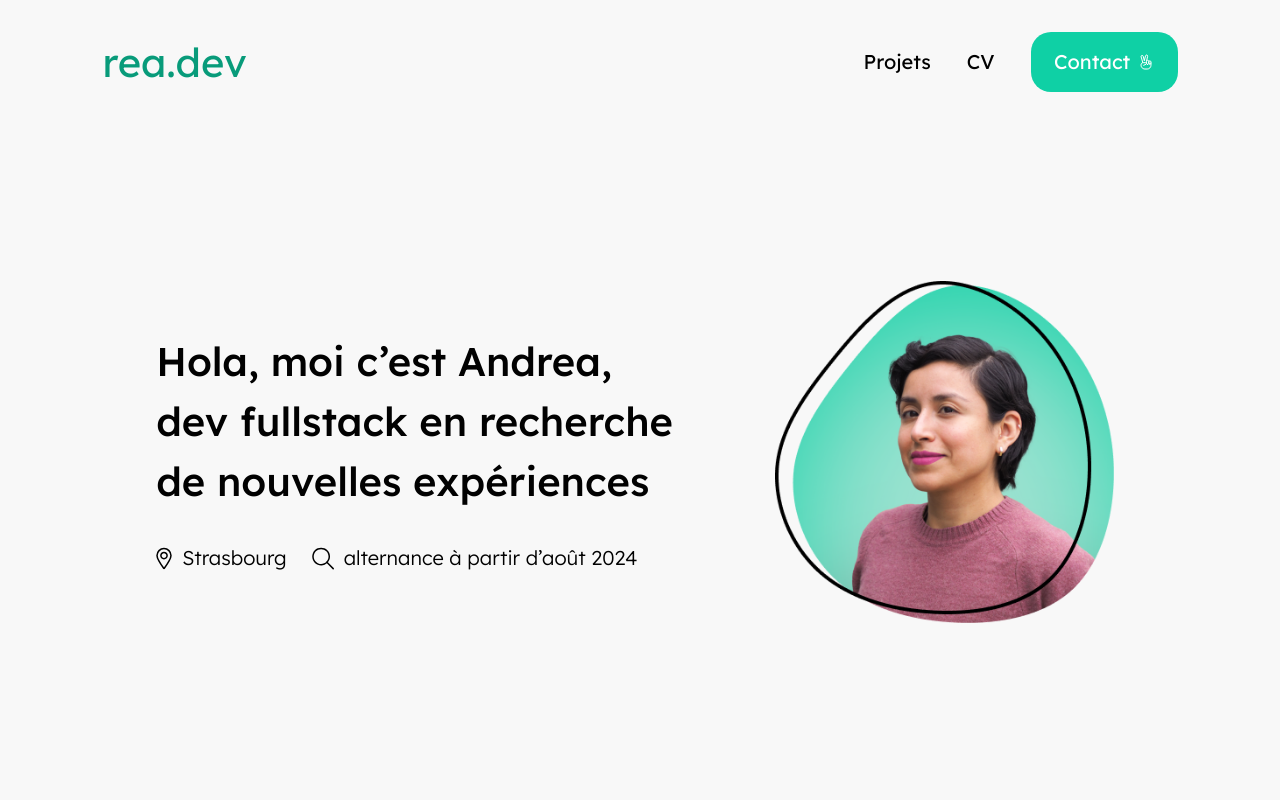
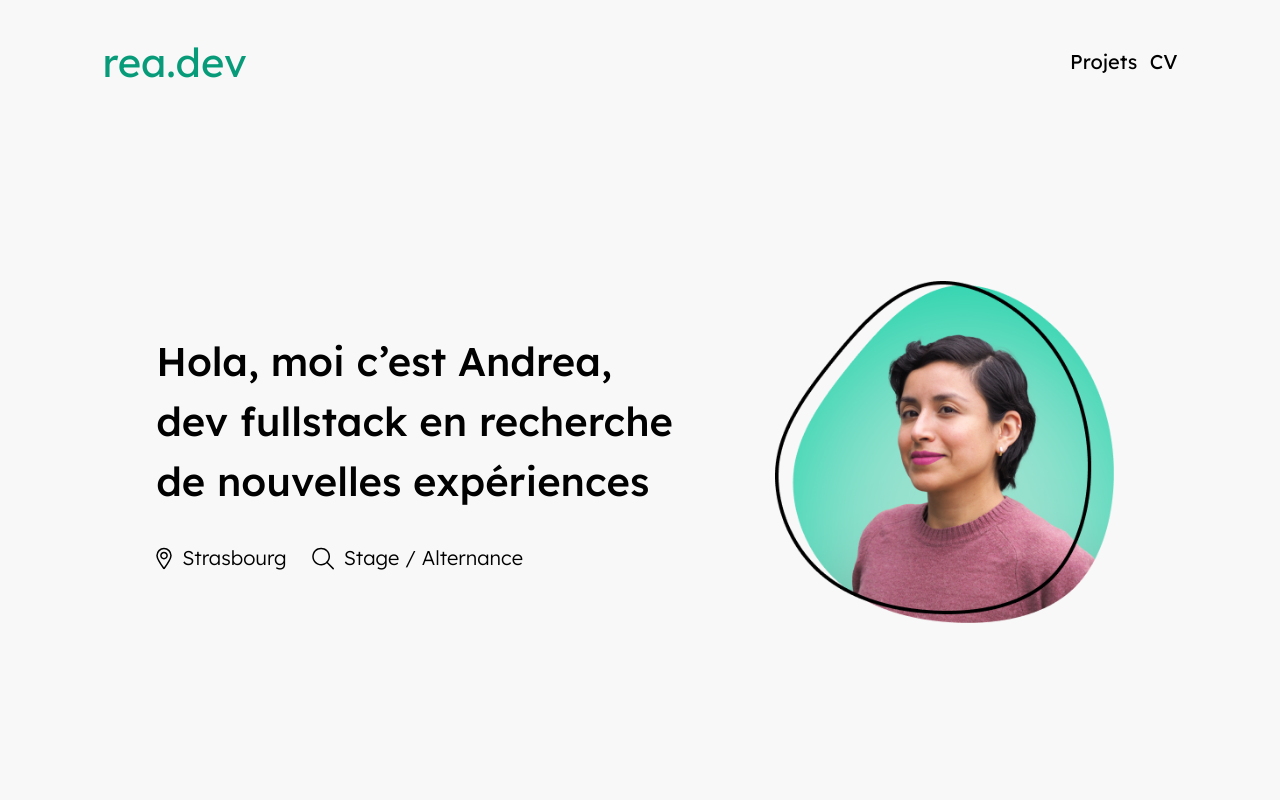
Before and after one commit to Andreasolisgarcia/Rea, a React (Vite) app: page / in a window 1280 px wide. Shown: the top 800 px of the page. Built offline with nearby package versions, Linux system fonts and the light colour scheme.

Commit message:
Add project section link and CV download functionality

```diff
--- a/src/assets/Styles/_nav.scss
+++ b/src/assets/Styles/_nav.scss
@@ -7,7 +7,7 @@ nav {
     font-size: 40px;
   }
   ul {
-    width: 50%;
+    width: 10%;
     max-width: 314px;
     display: flex;
     justify-content: space-between;
@@ -15,6 +15,10 @@ nav {
     li {
       font-size: 20px;
       @include flexCenter;
+
+      :hover {
+        color: #089b7a ;
+      }
     }
 
     .btn-contact {
--- a/src/assets/Styles/_settings.scss
+++ b/src/assets/Styles/_settings.scss
@@ -25,6 +25,7 @@ main {
 
 a {
   text-decoration: none;
+  color: black;
 }
 
 li {
--- a/src/components/Hero.jsx
+++ b/src/components/Hero.jsx
@@ -13,7 +13,7 @@ const Hero = () => {
         </div>
         <ul className="lead">
             <li className="location"><img src={locationIcon} alt="Icone de localisation" />Strasbourg</li>
-            <li className="date"><img src={searchIcon}  alt="Icone de recherche" />alternance à partir d’août 2024</li>
+            <li className="date"><img src={searchIcon}  alt="Icone de recherche" /> Stage / Alternance </li>
         </ul>
       </div>
       <div className="portrait-container">
--- a/src/components/Nav.jsx
+++ b/src/components/Nav.jsx
@@ -5,9 +5,13 @@ const Nav = () => {
         <nav>
             <div className="logo">rea.dev</div>
             <ul className="menu">
-                <li>Projets</li>
-                <li>CV</li>
-                <li className='btn-contact'>Contact <img src={PeaceSign} alt="signe de paix" /></li>
+                <li><a href='#projects'>Projets</a></li>
+                <li><a href='/CV_DEVWEB_SOLIS_Andrea.pgf' download='/CV_DEVWEB_SOLIS_Andrea.pdf'>CV</a></li>
+                {/* <a href="mailto:andrea.solisg@gmail.com" class="btn-contact">
+                <li>
+                Contact <img src={PeaceSign} alt="signe de paix" />
+                </li>
+                </a>  */}
             </ul>
 
         </nav>
--- a/src/components/Projects.jsx
+++ b/src/components/Projects.jsx
@@ -2,7 +2,7 @@ import ProjectCard from "./ProjectCard";
 
 const Projects = ({ data }) => {
   return (
-    <section className="projects-section">
+    <section className="projects-section" id='projects'>
       <h1> Projets </h1>
       <div className="projects">
         {data.map((project, index) => (
```
Also changed, not shown: 1 other file (tests, documents, lock files or other folders).
